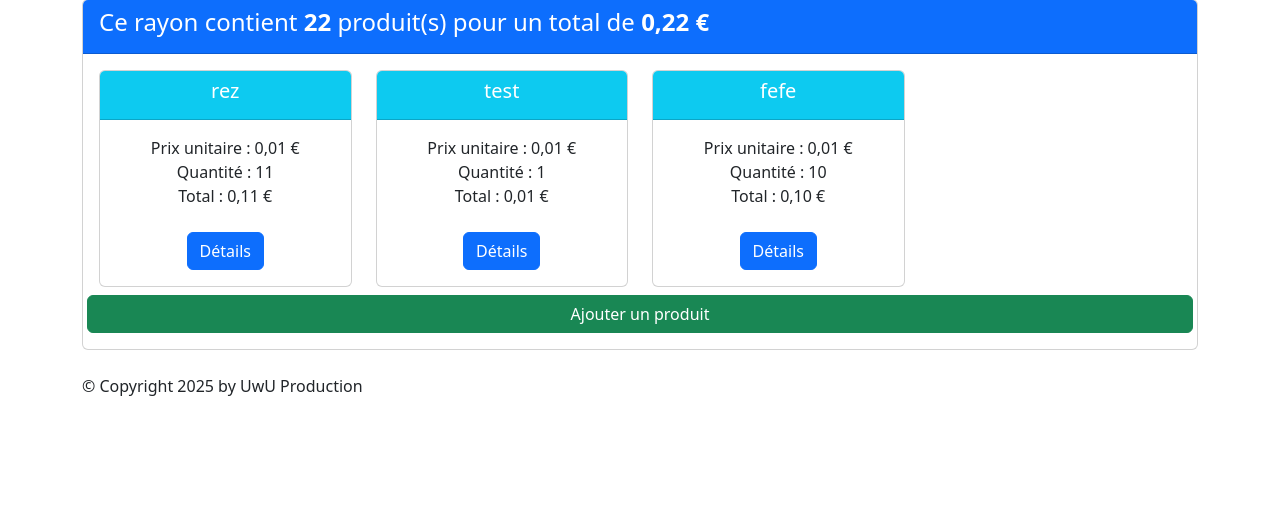
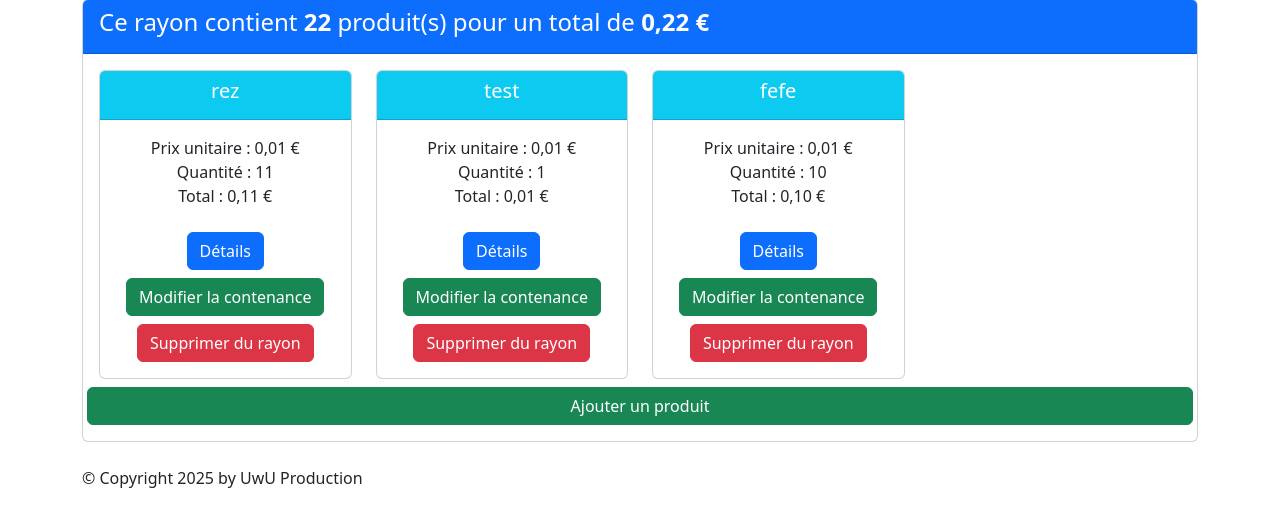
Before and after one commit to TronnoxUwU/R5.05-Programmation-avancee, a Django app: page /monApp/rayon/4/ in a window 1280 px wide. Shown: the part 247-774 px from the top of the page. Run offline with Django 5.2, Linux system fonts and the light colour scheme; data comes from the database, SQL or seed files in the repository; both versions use the stored data as it was after the commit; some libraries are stand-ins or nearby versions.

Commit message:
TD4 fini

```diff
--- a/TutoDjango/monApp/models.py
+++ b/TutoDjango/monApp/models.py
@@ -45,3 +45,13 @@ class Contenir(models.Model):
     refProd = models.ForeignKey(Produit, on_delete=models.CASCADE)
     idRayon = models.ForeignKey(Rayon, on_delete=models.CASCADE, related_name='contenirs')
     qte = models.IntegerField()
+
+    def save(self, *args, **kwargs):
+        if self.qte == 0:
+            # Si quantité est 0, supprime l'objet au lieu de le sauvegarder
+            if self.pk:  # vérifie que l'objet existe déjà en base
+                self.delete()
+            return None
+            # Sinon ne rien faire (évite de créer un objet qte=0)
+        else:
+            super().save(*args, **kwargs)
--- a/TutoDjango/monApp/templates/monApp/detail_rayon.html
+++ b/TutoDjango/monApp/templates/monApp/detail_rayon.html
@@ -34,16 +34,16 @@
                                 <li>Total : {{ data.total_produit}} €</li>
                             </ul>
                             <a href="{% url 'dtl_prdt' data.produit.refProd %}" class="btn btn-primary mt-2">Détails</a>
-
+                            <a href="{% url 'cntnr-chng' ray.idRayon data.produit.refProd %}" class="btn btn-success mt-2">Modifier la contenance</a>
+                            <a href="{% url 'cntnr-dlt' ray.idRayon data.produit.refProd %}" class="btn btn-danger mt-2">Supprimer du rayon</a>
                         </div>
-
                     </div>
                 </div>
                 {% endfor %}
-                <a href="{% url 'cntnr-crt' ray.idRayon %}" class="btn btn-success">Ajouter un produit </a>
             {% else %}
                 <p class="text-muted">Aucun produit trouvé pour cette catégorie.</p>
             {% endif %}
+                <a href="{% url 'cntnr-crt' ray.idRayon %}" class="btn btn-success">Ajouter un produit </a>
             </div>
         </div>
     </div>
--- a/TutoDjango/monApp/templates/monApp/list_rayons.html
+++ b/TutoDjango/monApp/templates/monApp/list_rayons.html
@@ -26,7 +26,7 @@
                 <td>
                     <a href="{% url 'rayon-chng' data.ray.idRayon %}" class="btn btn-warning btn-sm">modifier</a>
                     <a href="{% url 'rayon-dlt' data.ray.idRayon %}" class="btn btn-danger btn-sm">Supprimer</a>
-                    <a href="{% url 'cntnr-crt' data.ray.idRayon %}" class="btn btn-success">Ajouter un produit </a>
+                    <a href="{% url 'cntnr-crt' data.ray.idRayon %}" class="btn btn-success btn-sm">Ajouter un produit</a>
                 </td>
             </tr>
         {% endfor %}
--- a/TutoDjango/monApp/urls.py
+++ b/TutoDjango/monApp/urls.py
@@ -35,10 +35,12 @@ urlpatterns = [
 
     path('rayons/',views.RayonListView.as_view(),name='rayons'),
     path('rayon/',views.RayonCreateView.as_view(),name='rayon-crt'),
-    path('rayon/<pk>/',views.RayonDetailView.as_view(),name='rayon'),
+    path('rayon/<int:pk>/',views.RayonDetailView.as_view(),name='rayon'),
     path('rayon/<pk>/update',views.RayonUpdateView.as_view() ,name='rayon-chng'),
     path('rayon/<pk>/delete',views.RayonDeleteView.as_view() ,name='rayon-dlt'),
     path('rayon/<pk>/cntnr', views.ContenirCreateView.as_view(), name='cntnr-crt'),
+    path('rayon/<pk>/cntnr/<prod>/update', views.ContenirUpdateView.as_view(), name='cntnr-chng'),
+    path('rayon/<pk>/cntnr/<prod>/delete', views.ContenirDeleteView.as_view(), name='cntnr-dlt'),
 
     path('login/', views.ConnectView.as_view(), name='login'),
     path('register/', views.RegisterView.as_view(), name='register'),
--- a/TutoDjango/monApp/views.py
+++ b/TutoDjango/monApp/views.py
@@ -11,6 +11,8 @@ from django.urls import reverse_lazy
 from django.db.models import Count, Prefetch
 from django.contrib.auth.decorators import login_required
 from django.utils.decorators import method_decorator
+from django.shortcuts import get_object_or_404
+from django.urls import reverse
 
 # def ProduitCreate(request):
 #     if request.method == 'POST':
@@ -96,6 +98,20 @@ class RayonDeleteView(DeleteView):
     template_name = "monApp/delete_rayon.html"
     success_url = reverse_lazy('rayons')
 
+class ContenirDeleteView(DeleteView):
+    model = Contenir
+    template_name = "monApp/delete_rayon.html"
+
+    def get_object(self, queryset=None):
+        id_rayon = self.kwargs.get('pk')
+        ref_prod = self.kwargs.get('prod')
+        return get_object_or_404(Contenir, idRayon=id_rayon, refProd=ref_prod)
+
+    def get_success_url(self):
+        return reverse('rayon', kwargs={'pk': self.object.idRayon.idRayon})
+
+
+
 # def produit_delete(request, pk):
 #     prdt = Produit.objects.get(pk=pk) # nécessaire pour GET et pour POST
 #     if request.method == 'POST':
@@ -119,6 +135,35 @@ class RayonDeleteView(DeleteView):
 #     else:
 #         form = ProduitForm(instance=prdt)
 #     return render(request,'monApp/update_produit.html', {'form': form})
+
+
+class ContenirUpdateView(UpdateView):
+    model = Contenir
+    form_class=ContenirModifForm
+    template_name = "monApp/update_produit.html"
+
+    def get_context_data(self, **kwargs):
+        context = super().get_context_data(**kwargs)
+        context['titre'] = "Modification de la contenace d'un produit"
+        return context
+
+    def get_object(self, queryset=None):
+        id_rayon = self.kwargs.get('pk')   # premier paramètre de ton URL
+        ref_prod = self.kwargs.get('prod') # deuxième paramètre de ton URL
+        return get_object_or_404(Contenir, idRayon=id_rayon, refProd=ref_prod)
+
+    def form_valid(self, form):
+        instance = form.save(commit=False)  # pas encore sauvegardé en base
+        if instance.qte == 0:
+            # Si la quantité est zéro, supprime l'objet s'il existe déjà
+            if instance.pk:
+                instance.delete()
+            # Redirige vers la page rayon (par ex) car objet supprimé
+            return redirect('rayon', self.kwargs.get('pk'))
+        else:
+            # Sinon sauvegarde normalement
+            instance.save()
+            return redirect('rayon', instance.idRayon.idRayon)
 
 
 class ProduitUpdateView(UpdateView):
```
Also changed, not shown: TutoDjango/monApp/forms.py (+7 -0 lines), TutoDjango/db.sqlite3.
